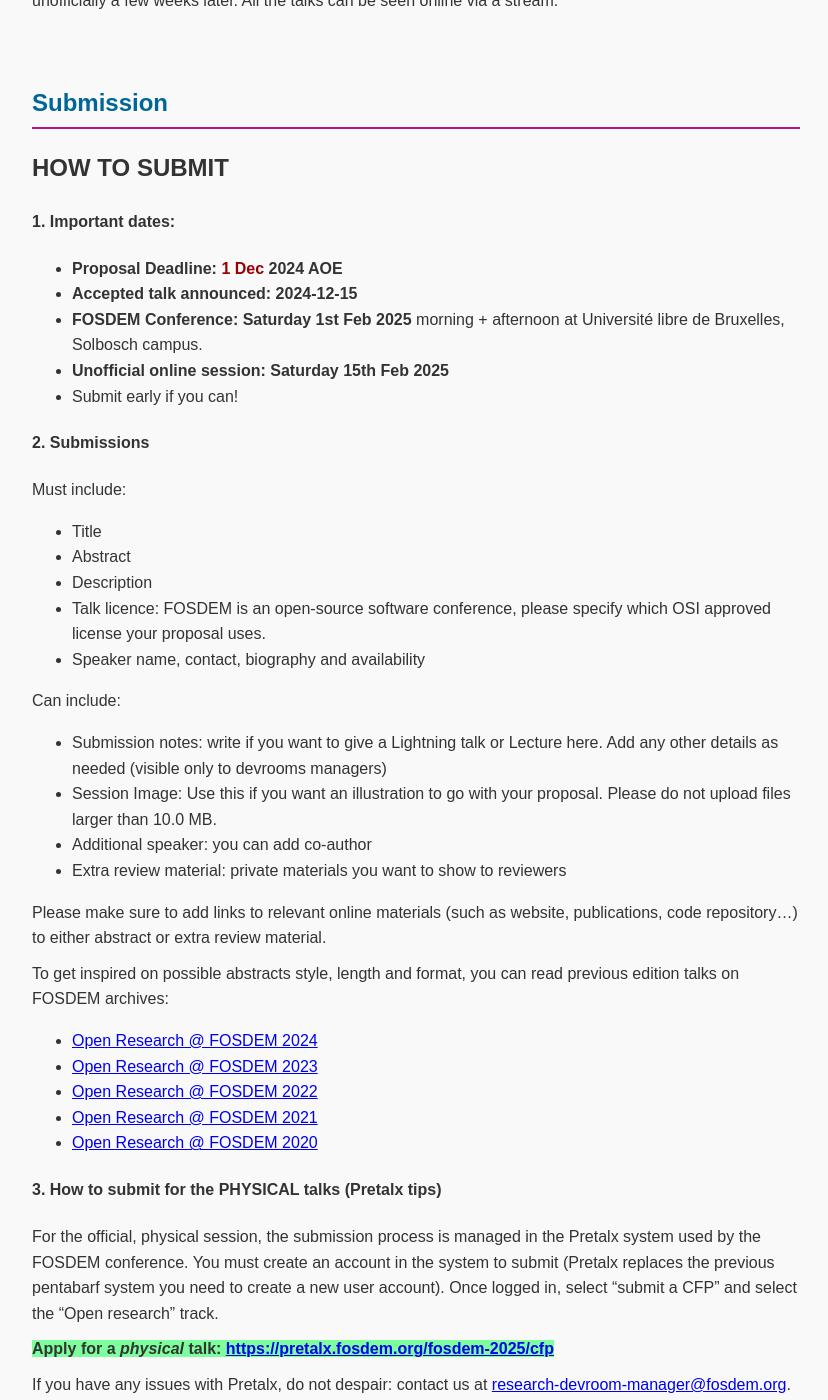
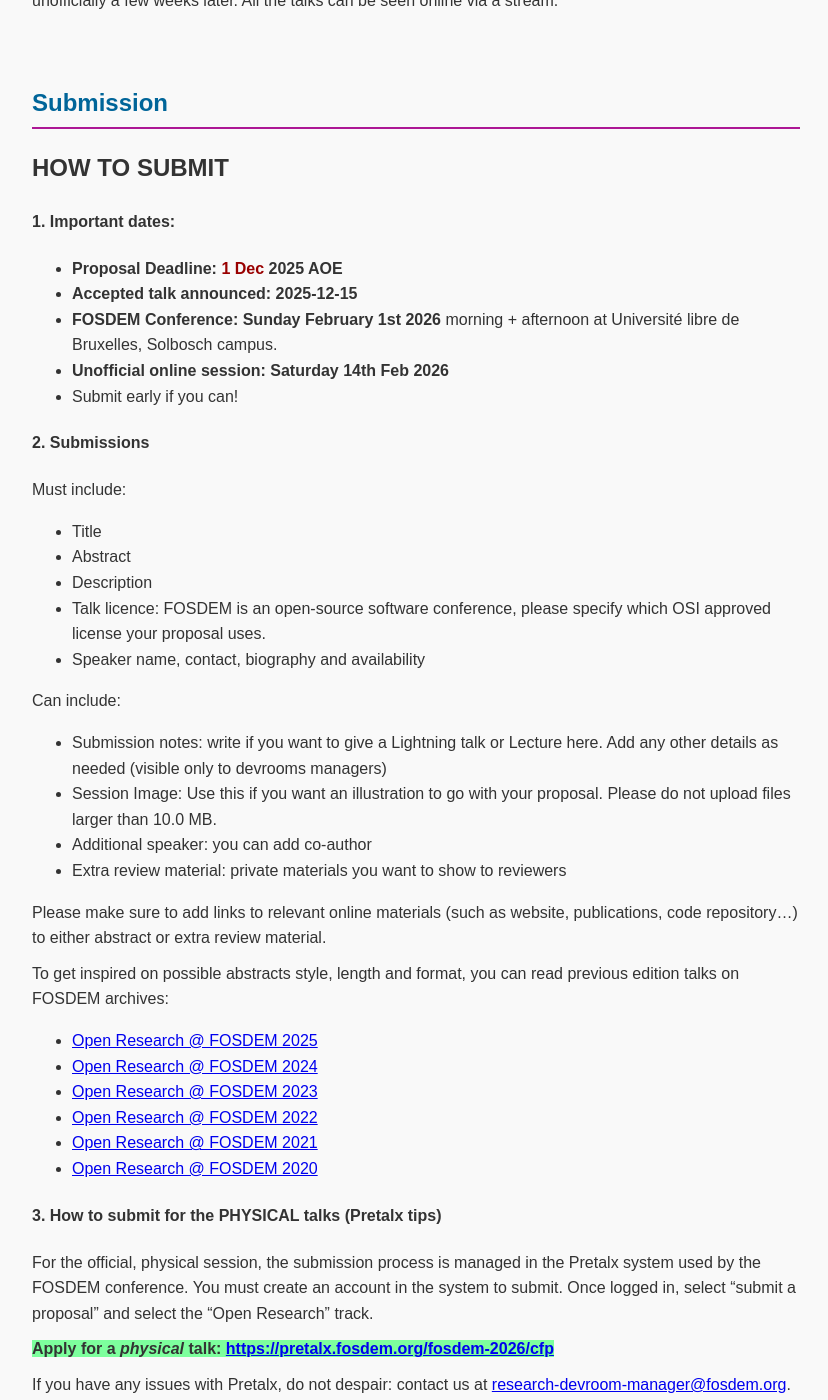
Before and after one commit to research-fosdem/research-fosdem.github.io, a Jekyll site: the page built from index.md, in a window 1280 px wide and 1400 px high, scrolled down 1763 px. Shown: the whole window, without its empty margins (224-1052 px from the left). Built offline with Jekyll 4.4.1, drawn with Linux system fonts in a browser that asks for light colours; some of the changed text lies outside the part shown.

Commit message:
update: dates + organizing comittee + link to previous edition

```diff
--- a/index.md
+++ b/index.md
@@ -21,11 +21,11 @@ We call it ORDEM: Open Research, Dev, Ethics & Mobilization.
     <h2 class="title">Call for Participation</h2>
 <div markdown="1">
 
-**👉 Deadline 1st December 2024**
+**👉 Deadline 1st December 2025**
 
 ### Call for presentations
 
-We invite **developers and users of open tools and technologies** used in a research and investigation context to contribute to the 2025 edition of [FOSDEM](https://fosdem.org), the largest open-source conference in Europe.
+We invite **developers and users of open tools and technologies** used in a research and investigation context to contribute to the 2026 edition of [FOSDEM](https://fosdem.org), the largest open-source conference in Europe.
 We understand research as the general process of knowledge production and inquiry. This includes **scientific research, investigative journalism, data journalism, OSINT, as well as research and investigations undertaken by NGOs, civil society, community and activist groups**, etc.
 
 We seek talks about:
@@ -77,10 +77,10 @@ The FOSDEM will be entirely **physical** this year (in Bruxelles), and our onlin
 
 #### 1. Important dates:
 
-- **Proposal Deadline: <span style="color: #900;">1 Dec</span> 2024 AOE**
-- **Accepted talk announced: 2024-12-15**
-- **FOSDEM Conference:  Saturday 1st Feb 2025** morning + afternoon at Université libre de Bruxelles, Solbosch campus.
-- **Unofficial online session: Saturday 15th Feb 2025**
+- **Proposal Deadline: <span style="color: #900;">1 Dec</span> 2025 AOE**
+- **Accepted talk announced: 2025-12-15**
+- **FOSDEM Conference:  Sunday February 1st 2026** morning + afternoon at Université libre de Bruxelles, Solbosch campus.
+- **Unofficial online session: Saturday 14th Feb 2026**
 - Submit early if you can!
 
 #### 2. Submissions
@@ -103,6 +103,7 @@ Please make sure to add links to relevant online materials (such as website, pub
 
 To get inspired on possible abstracts style, length and format, you can read previous edition talks on FOSDEM archives:
 
+- [Open Research @ FOSDEM 2025](https://archive.fosdem.org/2025/schedule/track/research/)
 - [Open Research @ FOSDEM 2024](https://archive.fosdem.org/2024/schedule/track/open-research/)
 - [Open Research @ FOSDEM 2023](https://archive.fosdem.org/2023/schedule/track/open_research_tools_and_technology/)
 - [Open Research @ FOSDEM 2022](https://archive.fosdem.org/2022/schedule/track/open_research_tools_and_technologies/)
@@ -113,17 +114,17 @@ To get inspired on possible abstracts style, length and format, you can read pre
 #### 3. How to submit for the PHYSICAL talks (Pretalx tips)
 
 For the official, physical session, the submission process is managed in the Pretalx system used by the FOSDEM conference.
-You must create an account in the system to submit (Pretalx replaces the previous pentabarf system you need to create a new user account).
-Once logged in, select “submit a CFP” and select the "Open research" track.
+You must create an account in the system to submit.
+Once logged in, select “submit a proposal” and select the "Open Research" track.
 
-<span style="background-color: #7dff9d;">**Apply for a _physical_ talk: [https://pretalx.fosdem.org/fosdem-2025/cfp](https://pretalx.fosdem.org/fosdem-2025/cfp)**</span>
+<span style="background-color: #7dff9d;">**Apply for a _physical_ talk: [https://pretalx.fosdem.org/fosdem-2026/cfp](https://pretalx.fosdem.org/fosdem-2026/cfp)**</span>
 
 If you have any issues with Pretalx, do not despair: contact us at [research-devroom-manager@fosdem.org](mailto:research-devroom-manager@fosdem.org).
 
 Follow us [on Mastodon (@FosdemResearch@fosstodon.org)](https://fosstodon.org/web/@FosdemResearch) for updates and announcements.
 
 
-#### 4. How to submit for the ONLINE session (15 February)
+#### 4. How to submit for the ONLINE session (14th of February)
 
 Send an email to us with your submission. Just write in the email the necessary information (see point 2. above).
 
@@ -177,11 +178,11 @@ Your proposal will be assessed by our committee:
 
 - [Anne Lee Steele](https://aleesteele.com)
 - Célya Gruson-Daniel [Inno3](https://inno3.fr/) and [COSTECH Lab](https://costech.utc.fr/Le-COSTECH) (Université de Technologie de Compiègne)
-- Diego Antolinos-Basso, research engineer at the [médialab](https://medialab.sciencespo.fr/) and the [CEVIPOF](https://www.sciencespo.fr/cevipof/), Sciences Po Paris
+- Deborah Udoh
+- Diego Antolinos-Basso, research software engineer at the [Académie du journalisme et des médias, University of Neuchâtel, CH](https://www.unine.ch/ajm).
+- Émilien Schultz
 - [Jim Madge](https://blog.jmadge.com)
-- Luisa Orozco, Research Software Engineer at the [Netherlands eScience center](https://www.esciencecenter.nl/).
 - Mathieu Jacomy, assistant professor at the [Tantlab](https://www.en.culture.aau.dk/research/research-groups/tantlab) in Copenhagen and designer of [Gephi](https://gephi.org/).
-- Maya Anderson-González
 - Paul Girard, Human Data Interfaces engineer at [OuestWare](https://ouestware.com)
 - Sara Petti, Network Lead at [Open Knowledge Foundation](https://okfn.org/)
 - Victor Daussy-Renaudin
@@ -199,7 +200,7 @@ Contact us: [research-devroom-manager@fosdem.org](mailto:research-devroom-manage
   <div class="container">
     <h2 class="title">Schedule</h2>
 <div markdown="1">
-Want to view the **schedule for the online talks**? Use this [link](/2024-online-schedule.html)!
+Want to view the **schedule for the online talks**? Use this [link](/2025-online-schedule.html)!
 </div>
 </div>
 </section>
```
